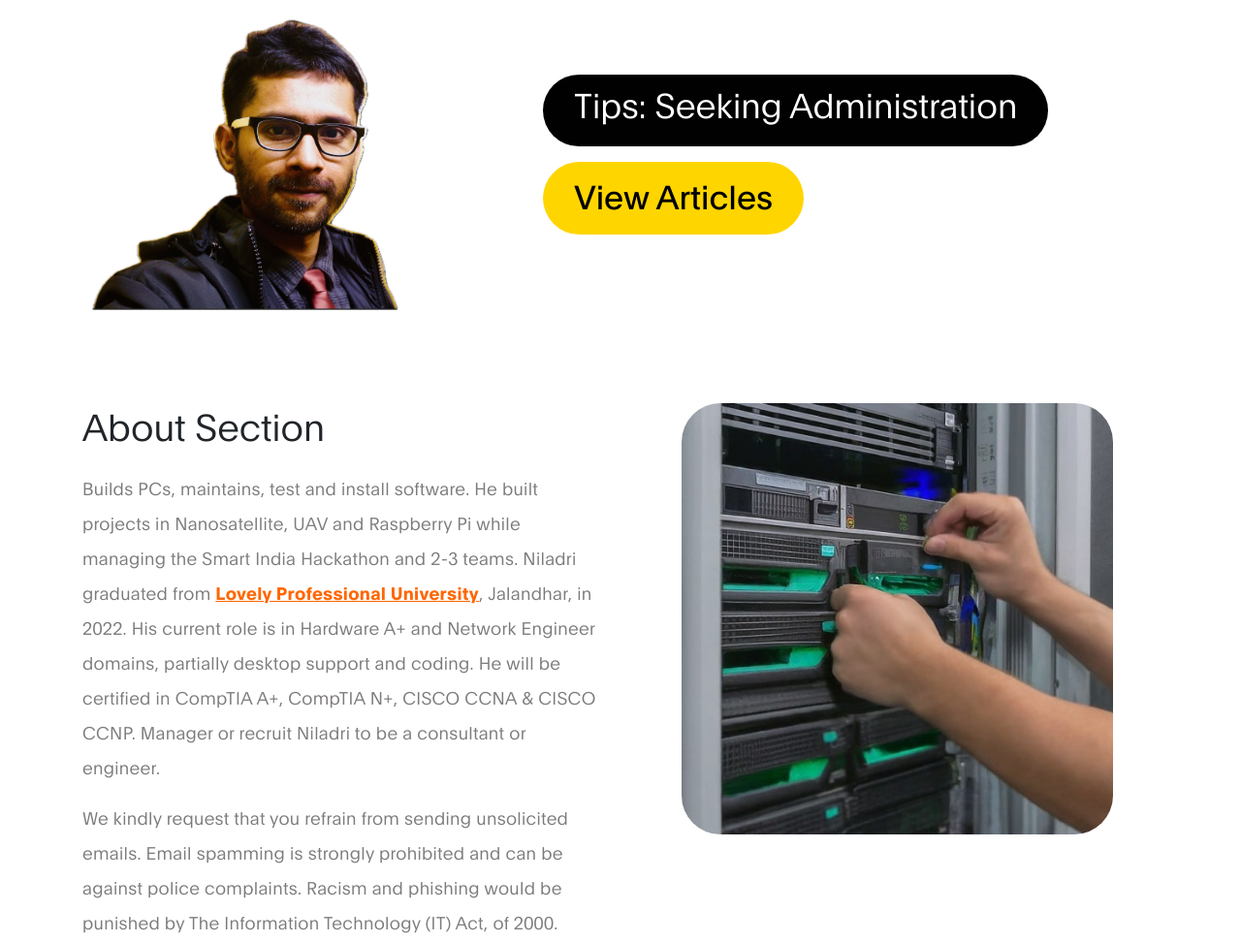
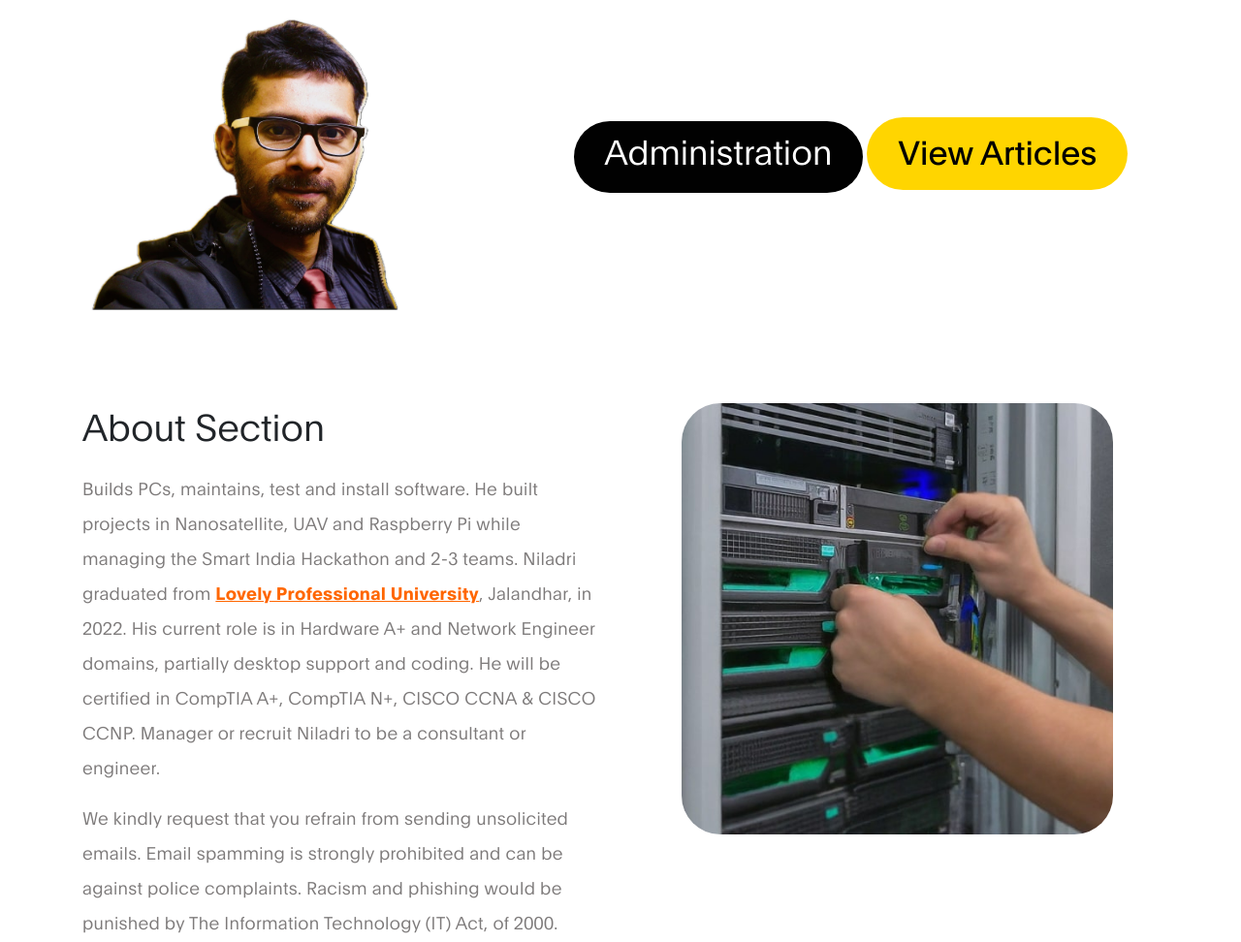
Before and after one commit to niladrridas/niladrridas.github.io, a plain HTML site: page index.html in a window 1280 px wide. Shown: the top 972 px of the page at 97% size. Drawn offline with Linux system fonts and the light colour scheme.

Commit message:
Update index.html

```diff
--- a/index.html
+++ b/index.html
@@ -81,7 +81,7 @@
                    <div class="d-flex flex-column justify-content-center align-items-center col-lg-7 col-md-7 col-12">
                         <div class="hero-text">
 
-                            <h1 class="hero-title"> Tips: Seeking Administration</h1>
+                            <h1 class="hero-title"> Administration</h1>
 
                             <a href="https://niladrridas.medium.com" class="email-link">
                                 View Articles
```
